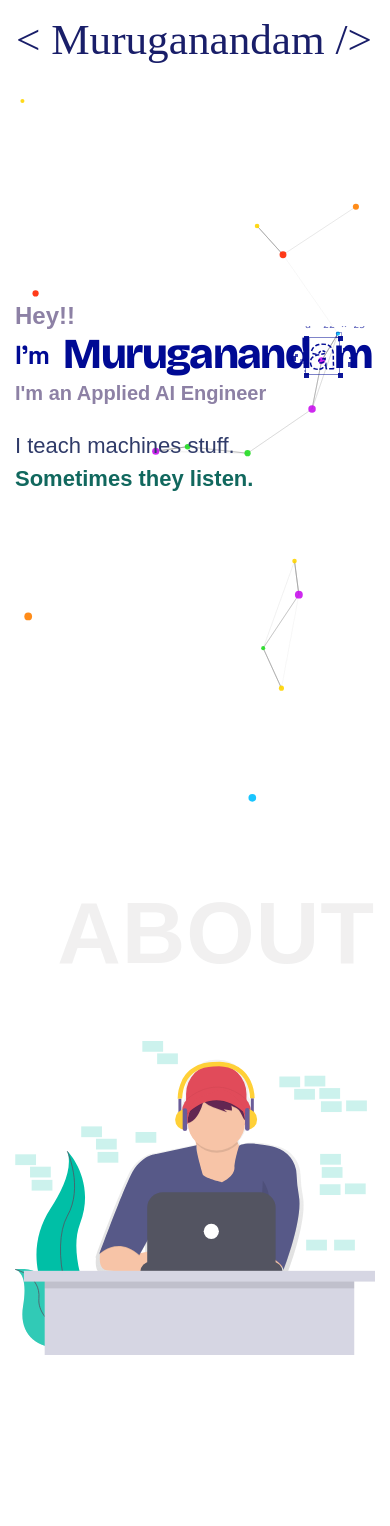
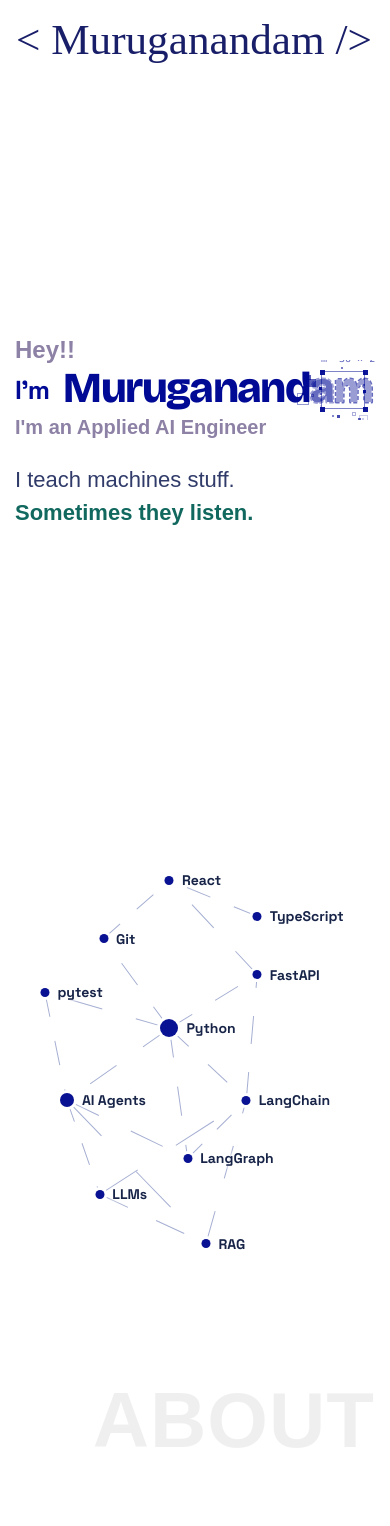
Before and after one commit to MuruganandamMG/Portfolio-doodle, a React (Vite) app: page / in a window 390 px wide. Shown: the top 1526 px of the page. Before the commit the page ends 1363 px from the top, so only its background shows below. Built offline with nearby package versions, Linux system fonts and the light colour scheme; a web font is replaced by a local one.

Commit message:
Connect the hero to an interactive skills graph

```diff
--- a/src/App.scss
+++ b/src/App.scss
@@ -80,10 +80,14 @@ $primaryColorLight: #8d81a5;
 }
 
 .particle-container {
-	position: relative;
-	background-color: #fff;
-	z-index: -1;
-	height: 91vh;
+	position: absolute;
+	inset: 0;
+	pointer-events: none;
+	mask-image: linear-gradient(#000 72%, transparent);
+}
+
+.particle-container > div {
+	height: 100%;
 }
 
 .color-name-blue {
@@ -236,7 +240,7 @@ $primaryColorLight: #8d81a5;
 .about-me-block {
 	font-family: Fira Sans, sans-serif;
 	font-weight: 700;
-	font-size: 5.5rem;
+	font-size: clamp(3rem, 20vw, 5.5rem);
 	line-height: 120px;
 	opacity: 0.1;
 	color: #727070;
@@ -252,11 +256,16 @@ $primaryColorLight: #8d81a5;
 	left: 23px !important;
 }
 
+.home-hero {
+	position: relative;
+	display: grid;
+	align-items: center;
+	min-height: 89svh;
+	padding-block: 2rem;
+}
+
 .home-container {
-	position: absolute;
-	top: 0;
-	left: 0;
-	right: 0;
+	position: relative;
 	z-index: 1;
 }
 
--- a/src/components/Home.jsx
+++ b/src/components/Home.jsx
@@ -1,3 +1,4 @@
+import { useRef } from 'react';
 import CustomNav from './NavBar';
 import { Container, Button, Row, Col } from 'react-bootstrap';
 import { FontAwesomeIcon } from '@fortawesome/react-fontawesome';
@@ -8,6 +9,7 @@ import { profile } from '../content';
 import About from './About';
 import TechText from './TechText';
 import DecryptedText from './DecryptedText';
+import SkillsGraph from './SkillsGraph';
 
 const socialLinks = [
   { label: 'GitHub', href: profile.github, icon: faGithubSquare },
@@ -16,12 +18,16 @@ const socialLinks = [
 
 export default function Home() {
   const [tagline, punchline] = profile.tagline;
+  const hero = useRef(null);
 
   return (
     <>
       <CustomNav />
-      <Container className="h-100 home-container" role="main">
-        <Row xs={1} md={2} className="h-100">
+      <main>
+        <section ref={hero} className="home-hero" aria-label="Introduction">
+          <Particles />
+          <Container className="home-container">
+            <Row xs={1} md={2}>
               <Col className="my-auto">
                 <p className="color-custom-grey font-weight-bold mb-0 hero-greeting">Hey!!</p>
                 <h1 className="color-name-blue hero-name">
@@ -56,8 +62,10 @@ export default function Home() {
               </Col>
             </Row>
           </Container>
-      <Particles />
+        </section>
+        <SkillsGraph hero={hero} />
         <About />
+      </main>
     </>
   );
 }
--- /dev/null
+++ b/src/components/SkillsGraph.jsx
@@ -0,0 +1,150 @@
+import { useEffect, useRef, useState } from 'react';
+import './SkillsGraph.scss';
+
+const nodes = [
+  { label: 'Python', x: 36, y: 44, mx: 43, my: 42, size: 18 },
+  { label: 'Git', x: 27, y: 23, mx: 25, my: 22 },
+  { label: 'pytest', x: 13, y: 37, mx: 9, my: 34 },
+  { label: 'AI Agents', x: 17, y: 63, mx: 15, my: 58, size: 14 },
+  { label: 'LLMs', x: 25, y: 80, mx: 24, my: 79 },
+  { label: 'RAG', x: 43, y: 86, mx: 53, my: 90 },
+  { label: 'LangGraph', x: 47, y: 68, mx: 48, my: 71 },
+  { label: 'LangChain', x: 69, y: 59, mx: 64, my: 58 },
+  { label: 'FastAPI', x: 62, y: 39, mx: 67, my: 30 },
+  { label: 'TypeScript', x: 75, y: 21, mx: 67, my: 17 },
+  { label: 'React', x: 56, y: 11, mx: 43, my: 9 },
+];
+
+const edges = [
+  [0, 1], [0, 2], [0, 3], [0, 6], [0, 7], [0, 8],
+  [1, 10], [2, 3], [3, 4], [3, 5], [3, 6], [4, 5],
+  [4, 7], [5, 7], [6, 7], [7, 8], [8, 10], [9, 10],
+];
+
+export default function SkillsGraph({ hero }) {
+  const section = useRef(null);
+  const [hovered, setHovered] = useState(null);
+  const [focused, setFocused] = useState(null);
+  const [selected, setSelected] = useState(null);
+  const active = focused ?? hovered ?? selected;
+  const connected = new Set([active]);
+  for (const [from, to] of edges) {
+    if (from === active) connected.add(to);
+    if (to === active) connected.add(from);
+  }
+
+  useEffect(() => {
+    const graph = section.current;
+    const reduced = window.matchMedia('(prefers-reduced-motion: reduce)');
+    let frame = 0;
+    let previous;
+
+    const update = () => {
+      frame = 0;
+      const { top, height } = graph.getBoundingClientRect();
+      const viewport = window.innerHeight;
+      const progress = reduced.matches ? 1 : Math.max(0, Math.min(1,
+        (viewport - top) / Math.min(height, viewport * 0.86)
+      ));
+      if (progress === previous) return;
+      previous = progress;
+      graph.style.setProperty('--graph-progress', progress);
+      hero.current?.style.setProperty('--hero-exit', reduced.matches ? 0 : progress);
+    };
+
+    const requestUpdate = () => {
+      if (!frame) frame = requestAnimationFrame(update);
+    };
+
+    update();
+    window.addEventListener('scroll', requestUpdate, { passive: true });
+    window.addEventListener('resize', requestUpdate);
+    reduced.addEventListener('change', requestUpdate);
+    return () => {
+      cancelAnimationFrame(frame);
+      window.removeEventListener('scroll', requestUpdate);
+      window.removeEventListener('resize', requestUpdate);
+      reduced.removeEventListener('change', requestUpdate);
+    };
+  }, [hero]);
+
+  return (
+    <section
+      ref={section}
+      className="skills-graph"
+      aria-label="Skills network"
+      data-highlight={active !== null}
+      onKeyDown={event => {
+        if (event.key === 'Escape') {
+          setSelected(null);
+          setHovered(null);
+          setFocused(null);
+        }
+      }}
+    >
+      <div className="skills-graph-field">
+        {['desktop', 'mobile'].map(layout => (
+          <svg
+            key={layout}
+            className={`skills-graph-edges skills-graph-edges--${layout}`}
+            viewBox="0 0 100 100"
+            preserveAspectRatio="none"
+            aria-hidden="true"
+          >
+            {edges.map(([from, to], index) => {
+              const a = nodes[from];
+              const b = nodes[to];
+              const mobile = layout === 'mobile';
+
+              return (
+                <line
+                  key={`${from}-${to}`}
+                  x1={mobile ? a.mx : a.x}
+                  y1={mobile ? a.my : a.y}
+                  x2={mobile ? b.mx : b.x}
+                  y2={mobile ? b.my : b.y}
+                  pathLength="1"
+                  vectorEffect="non-scaling-stroke"
+                  data-connected={from === active || to === active}
+                  style={{ '--edge-delay': (index % 6) * 0.045 }}
+                />
+              );
+            })}
+          </svg>
+        ))}
+        {nodes.map(({ label, x, y, mx, my, size = 9 }, index) => (
+          <button
+            key={label}
+            type="button"
+            className="skills-graph-node"
+            style={{
+              '--node-x': `${x}%`,
+              '--node-y': `${y}%`,
+              '--node-mobile-x': `${mx}%`,
+              '--node-mobile-y': `${my}%`,
+              '--node-size': `${size}px`,
+              '--node-delay': index * 0.035,
+            }}
+            data-connected={connected.has(index)}
+            aria-pressed={selected === index}
+            aria-description={`Connected to ${edges.flatMap(([from, to]) =>
+              from === index ? [nodes[to].label] : to === index ? [nodes[from].label] : []
+            ).join(', ')}`}
+            onPointerEnter={event => {
+              if (event.pointerType === 'mouse') setHovered(index);
+            }}
+            onPointerLeave={() => setHovered(null)}
+            onFocus={event => {
+              if (event.currentTarget.matches(':focus-visible')) setFocused(index);
+            }}
+            onBlur={() => setFocused(null)}
+            onClick={() => setSelected(current => current === index ? null : index)}
+          >
+            <span className="skills-graph-dot" aria-hidden="true" />
+            {label}
+          </button>
+        ))}
+      </div>
+    </section>
+  );
+}
--- /dev/null
+++ b/src/components/SkillsGraph.scss
@@ -0,0 +1,145 @@
+.home-hero .particle-container {
+	opacity: calc(1 - var(--hero-exit, 0));
+}
+
+.skills-graph {
+	--graph-progress: 1;
+	--graph-ink: #091292;
+	--graph-active: #11685e;
+	position: relative;
+	padding: 0.5rem 0 3rem;
+	background: #fff;
+}
+
+.skills-graph-field {
+	position: relative;
+	width: min(100%, 62rem);
+	height: clamp(26rem, 61vw, 37rem);
+	margin-inline: auto;
+}
+
+.skills-graph-edges {
+	position: absolute;
+	inset: 0;
+	width: 100%;
+	height: 100%;
+	pointer-events: none;
+}
+
+.skills-graph-edges--mobile {
+	display: none;
+}
+
+.skills-graph-edges line {
+	stroke: #a6afd3;
+	stroke-width: 1;
+	stroke-dasharray: 1;
+	stroke-dashoffset: calc(1 - clamp(0, (var(--graph-progress) - var(--edge-delay)) * 1.6, 1));
+	transition: stroke 160ms ease, opacity 160ms ease;
+}
+
+.skills-graph-node {
+	position: absolute;
+	left: var(--node-x);
+	top: var(--node-y);
+	display: flex;
+	align-items: center;
+	gap: 0.5rem;
+	transform: translate(calc(-1 * (0.375rem + var(--node-size) / 2)), -50%);
+	min-height: 32px;
+	padding: 0.25rem 0.375rem;
+	border: 0;
+	border-radius: 0.25rem;
+	background: transparent;
+	color: #172448;
+	font: 700 clamp(0.875rem, 2vw, 1.125rem) 'Space Grotesk', sans-serif;
+	white-space: nowrap;
+	text-shadow: 0 0 4px #fff, 0 0 6px #fff, 0 0 8px #fff;
+	cursor: pointer;
+	opacity: clamp(0, (var(--graph-progress) - var(--node-delay)) * 2, 1);
+}
+
+.skills-graph-node:focus-visible {
+	outline: 2px solid var(--graph-active);
+	outline-offset: 2px;
+	background: #fff;
+	opacity: 1;
+}
+
+.skills-graph-dot {
+	flex: none;
+	width: var(--node-size);
+	height: var(--node-size);
+	border-radius: 50%;
+	background: var(--graph-ink);
+	box-shadow: 0 0 0 3px #fff;
+	transition: background-color 160ms ease, box-shadow 160ms ease;
+}
+
+.skills-graph[data-highlight='true'] line[data-connected='false'] {
+	opacity: 0.28;
+}
+
+.skills-graph[data-highlight='true'] .skills-graph-node[data-connected='false'] {
+	color: #5b657e;
+}
+
+.skills-graph[data-highlight='true'] .skills-graph-node[data-connected='false'] .skills-graph-dot {
+	background: #a6afd3;
+}
+
+.skills-graph line[data-connected='true'] {
+	stroke: var(--graph-active);
+	stroke-width: 1.7;
+	stroke-dashoffset: 0;
+}
+
+.skills-graph-node[data-connected='true'] {
+	color: var(--graph-active);
+	opacity: 1;
+}
+
+.skills-graph-node[data-connected='true'] .skills-graph-dot {
+	background: var(--graph-active);
+	box-shadow: 0 0 0 4px #e0f2ed;
+}
+
+@media (max-width: 575px) {
+	.skills-graph-field {
+		width: calc(100% - 1.5rem);
+		height: clamp(26rem, 115vw, 32rem);
+	}
+
+	.skills-graph-edges--desktop {
+		display: none;
+	}
+
+	.skills-graph-edges--mobile {
+		display: block;
+	}
+
+	.skills-graph-node {
+		left: var(--node-mobile-x);
+		top: var(--node-mobile-y);
+		min-height: 44px;
+	}
+}
+
+@media (prefers-reduced-motion: reduce) {
+	.home-hero .particle-container {
+		display: none;
+	}
+
+	.skills-graph-edges line {
+		stroke-dashoffset: 0;
+		transition: none;
+	}
+
+	.skills-graph-node {
+		opacity: 1;
+	}
+
+	.skills-graph-dot {
+		transition: none;
+	}
+}
--- a/src/config/particles.json
+++ b/src/config/particles.json
@@ -1,4 +1,7 @@
 {
+  "fullScreen": {
+    "enable": false
+  },
   "particles": {
     "number": {
       "value": 60,
--- a/src/utils/particles.jsx
+++ b/src/utils/particles.jsx
@@ -3,8 +3,8 @@ import options from "../config/particles.json";
 
 const Particles = () => {
     return (
-        <div className="particle-container">
-            <ReactParticles options={options} height={"91vh"} />
+        <div className="particle-container" aria-hidden="true">
+            <ReactParticles options={options} height="100%" />
         </div>
     );
 };
```
Lines whose indentation alone changed are shown as unchanged.
